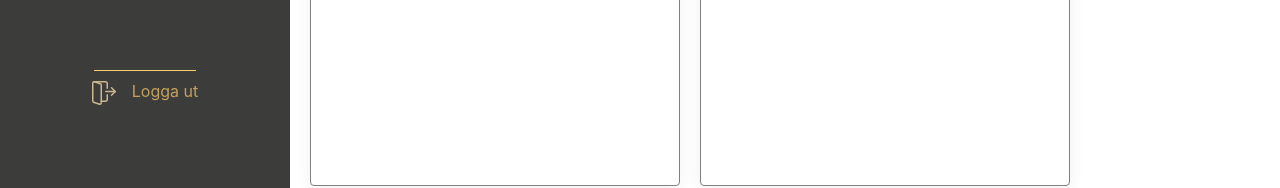
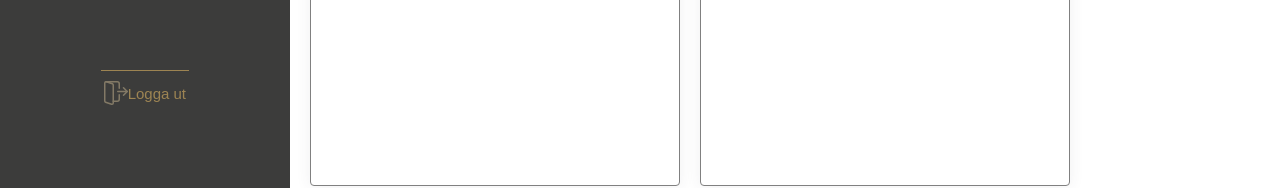
Before and after one commit to patam123/kundportal-projekt-molndal, a React (Create React App) app: page / in a window 1280 px wide. Shown: the part 572-760 px from the top of the page. Built offline with nearby package versions, Linux system fonts and the light colour scheme.

Commit message:
navigation
adjust login css style

```diff
--- a/src/App.js
+++ b/src/App.js
@@ -12,6 +12,7 @@ function App() {
   return (
     <div>
       <DashBoard/>
+
     </div>
   );
 }
--- a/src/components/homecomponents/profilecomponents/profile.js
+++ b/src/components/homecomponents/profilecomponents/profile.js
@@ -20,6 +20,7 @@ const Profile = () => {
   return (
     <div>
       <Photo user={user} />
+
       <p>{`${user.fname} ${user.lname}`}</p>
       <p className="label-text">Person Nr/Organisations Nr</p>
       <p>{`${user.perNum}`}</p>
--- a/src/design/navigation.css
+++ b/src/design/navigation.css
@@ -59,27 +59,29 @@
 #sidebarfoot {
   margin-top: 45vh;
 }
-#logout-container {
+
+#slash {
+  width: 6.9vw;
+  height: 1px;
+  background-color: #fdcc6b;
+  margin: auto;
+  opacity: 0.5;
+}
+
+#logout {
+  background-color: #3c3c3b;
+  border: none;
+  outline: none;
+  color: #fdcc6b;
+  font-size: 15px;
   display: flex;
-  justify-content: center;
-  margin-top: 10px;
+  align-items: center;
+  margin: auto;
+  padding: 10px;
+  opacity: 0.5;
 }
-#login-img {
-  background: transparent url("../images/logout.svg") 0% 0% no-repeat
-    padding-box;
-  padding: 20px;
+
+#logout:hover {
   opacity: 1;
+  transition: ease-out 0.2s;
 }
-#slash {
-  width: 8vw;
-  height: 1px;
-  margin: auto;
-
-  background-color: #fdcc6b;
-}
-#login-text {
-  color: #fdcc6b;
-  opacity: 0.7;
-  text-align: center;
-  cursor: pointer;
-}
--- a/src/main/dashboard.js
+++ b/src/main/dashboard.js
@@ -67,12 +67,9 @@ function Dashboard() {
               })}
             </div>
 
-            <div id="sidebarfoot" >
-             <div id="slash"></div>
-              <div id="logout-container">
-                <div id="login-img"></div>
-                <span id="login-text">Logga ut</span>
-              </div>
+            <div id="sidebarfoot">
+              <div id="slash"></div>
+                <button id="logout"><img src="/logout.svg" alt="img"/> Logga ut</button>
             </div>
           </div>
         </div>
```
Also changed, not shown: public/logout.svg (renamed from src/images/logout.svg).
